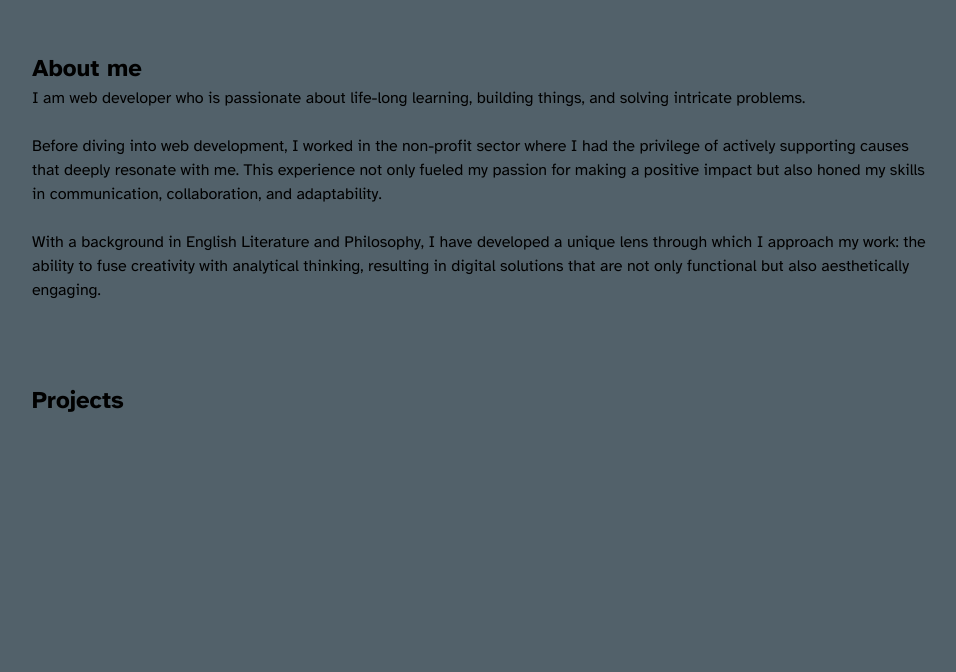
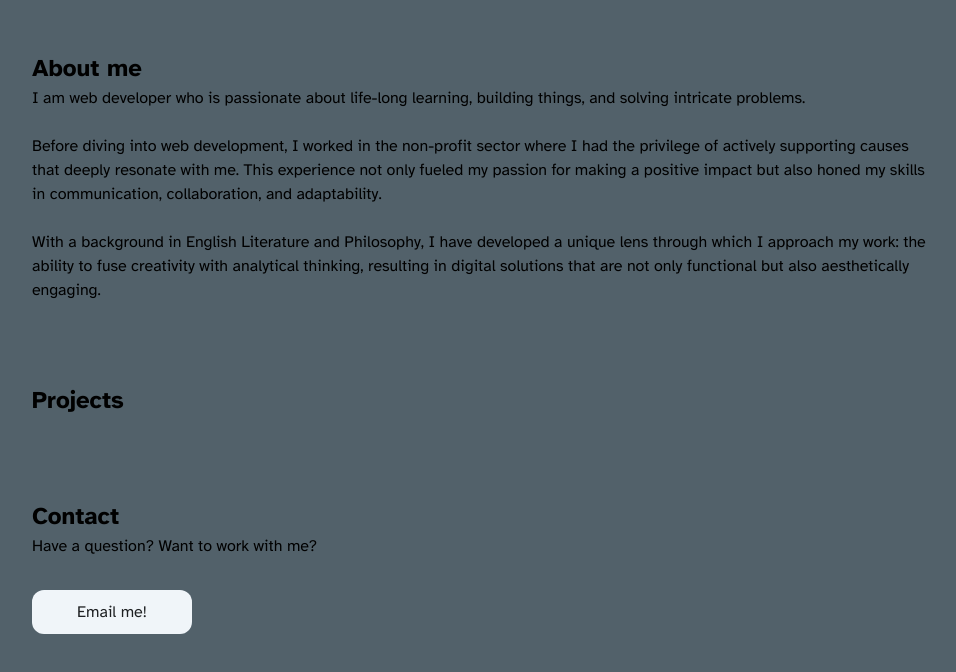
Before and after one commit to kylelangille/portfolio-project, a React (Create React App) app: page / in a window 1280 px wide. Shown: the part 894-1566 px from the top of the page, without its empty margins (160-1116 px from the left). Before the commit the page ends 1392 px from the top, so only its background shows below. Built offline with nearby package versions, Linux system fonts and the light colour scheme.

Commit message:
started contact section

```diff
--- a/src/components/Contact.js
+++ b/src/components/Contact.js
@@ -1,11 +1,36 @@
+import { styled } from "styled-components";
 import Wrapper from "./UI/Wrapper";
 
 const Contact = () => {
   return (
     <Wrapper>
-      <section id="contact"></section>
+      <section id="contact">
+        <h2>Contact</h2>
+        <p>Have a question? Want to work with me?</p>
+        <a href="mailto:kyle.a.langille@gmail.com">
+          <Button>Email me!</Button>
+        </a>
+      </section>
     </Wrapper>
   );
 };
 
+const Button = styled.button`
+  width: 10rem;
+  padding: 10px 20px;
+  border-radius: 12px;
+  border: none;
+  color: var(--darkest);
+  background: var(--lightest);
+  cursor: pointer;
+  transition: 0.3s all ease-in-out;
+  margin-top: 2rem;
+
+  &:hover {
+    color: var(--lightest);
+    background: var(--darkest);
+    transform: scale(1.1);
+  }
+`;
+
 export default Contact;
--- a/src/components/Projects.js
+++ b/src/components/Projects.js
@@ -4,8 +4,9 @@ import Wrapper from "./UI/Wrapper";
 const Projects = () => {
   return (
     <Wrapper>
-      <h2>Projects</h2>
-      <section id="projects"></section>
+      <section id="projects">
+        <h2>Projects</h2>
+      </section>
     </Wrapper>
   );
 };
```
